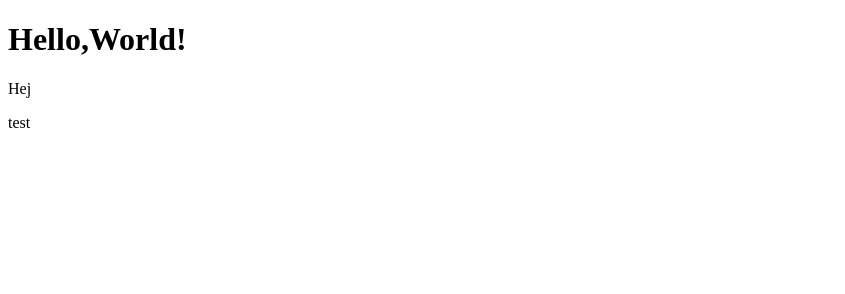
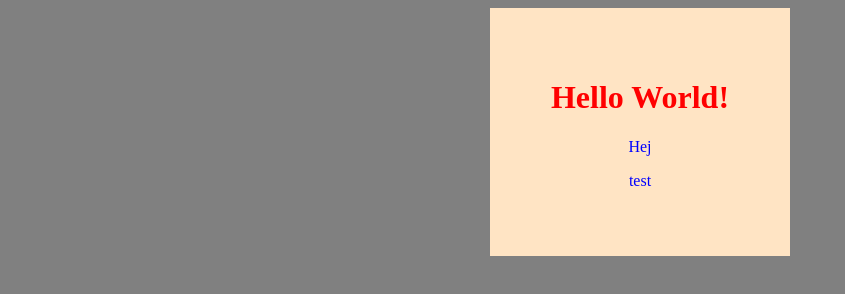
Before and after one commit to LaYonny/Hello-World, a plain HTML site: page index.html in a window 1280 px wide. Shown: the whole page, without its empty margins (0-845 px from the left). Drawn offline with Linux system fonts and the light colour scheme.

Commit message:
Added css and update to index

```diff
--- a/index.html
+++ b/index.html
@@ -3,11 +3,15 @@
 <head>
     <meta charset="UTF-8">
     <meta name="viewport" content="width=device-width, initial-scale=1.0">
+    <link rel="stylesheet" href="style.css">
     <title>Test</title>
 </head>
 <body>
-    <h1>Hello,World!</h1>
-    <p>Hej</p>
-    <p>test</p>
+    <main>
+            <h1>Hello World!</h1>
+            <p>Hej</p>
+            <p>test</p>
+    </main>
+
 </body>
 </html>
--- /dev/null
+++ b/style.css
@@ -0,0 +1,20 @@
+body{
+    background-color: grey;
+}
+
+main{
+color: blue ;
+border: 20px,color green, solid;
+padding: 50px;
+padding-top: 50px;
+width: 200px;
+text-align: center;
+background-color: bisque;
+margin: auto;
+
+
+}
+h1 {
+    color: red;
+
+}
```
